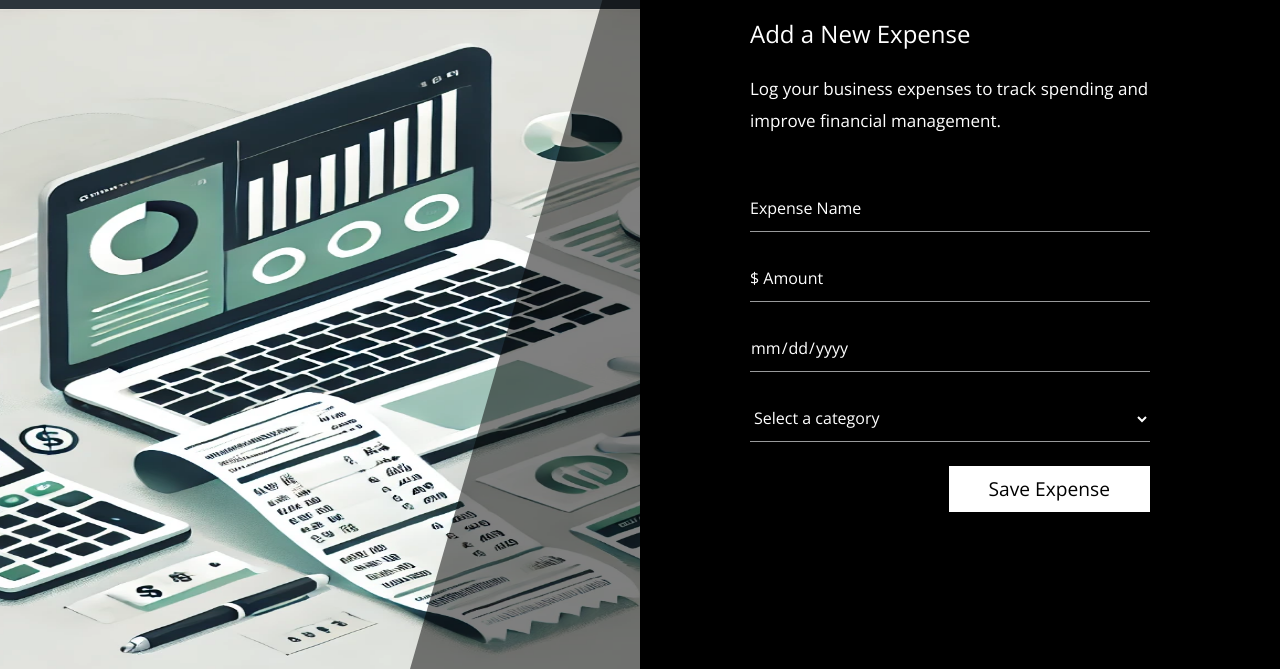
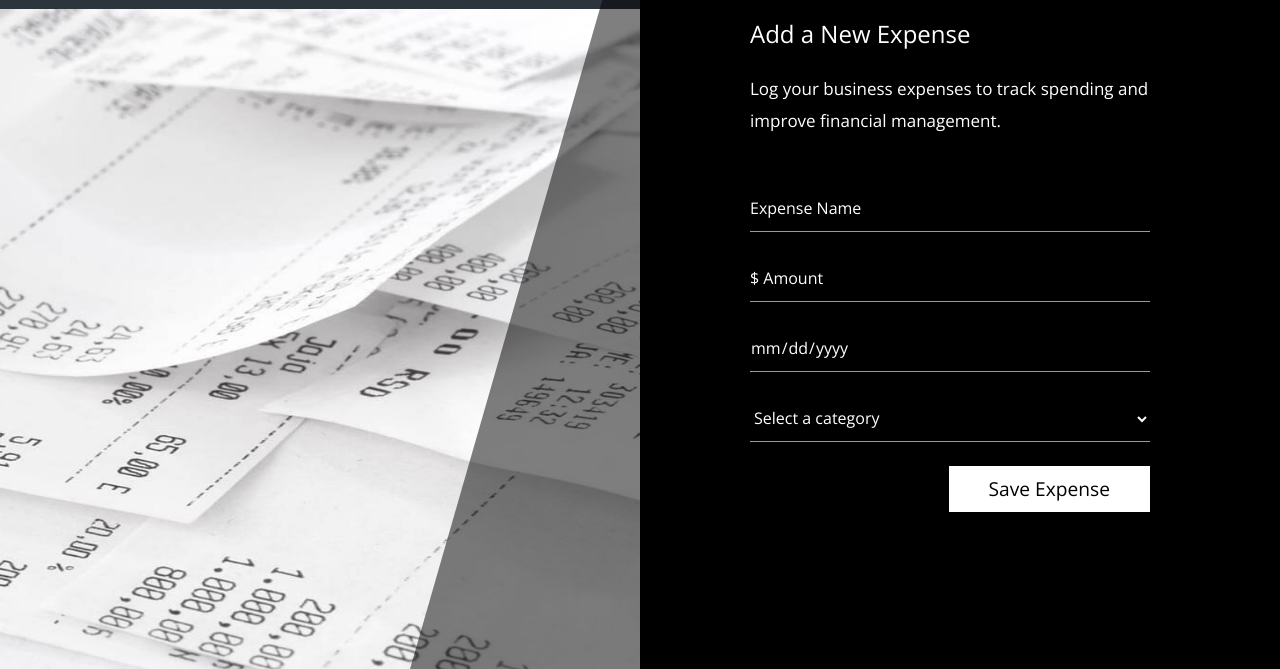
Before and after one commit to AATechCulture/BizSmart, a plain HTML site: page public/contact.html in a window 1280 px wide. Shown: the part 131-800 px from the top of the page. Drawn offline with nearby package versions, Linux system fonts and the light colour scheme.

Commit message:
pictures

```diff
--- a/public/contact.html
+++ b/public/contact.html
@@ -104,10 +104,10 @@ https://templatemo.com/tm-550-diagoona
     </div>
 
     <div class="backstretch"
-        style="left: 0px; top: 0px; overflow: hidden; margin: 0px; padding: 0px; height: 1334px; width: 1426px; z-index: -999999; position: fixed;">
+        style="left: 0px; top: 0px; margin: 0px; padding: 0px; height: auto; width: auto; max-height: 100%; max-width: 100%; z-index: -999999; position: fixed;">
         <div class="backstretch-item"
             style="position: absolute; margin: 0px; padding: 0px; border: none; width: 100%; height: 100%; z-index: -999999;">
-            <img alt="" src="../static/images/receipt.jpg"
+            <img alt="" src="../static/images/receipts-1200.jpg"
                 style="position: absolute; margin: 0px; margin-top: 140px; padding: 0px; border: none; width: 1130.51px; height: 667px; max-width: none; inset: 0px auto auto -208.754px;">
         </div>
     </div>
```
Also changed, not shown: static/images/coffee.jpg (added), static/images/from-business.jpg (added), static/images/real-receipts.jpg (added), static/images/receipts-1200.jpg (added), static/images/receipts-hand.png (added).
